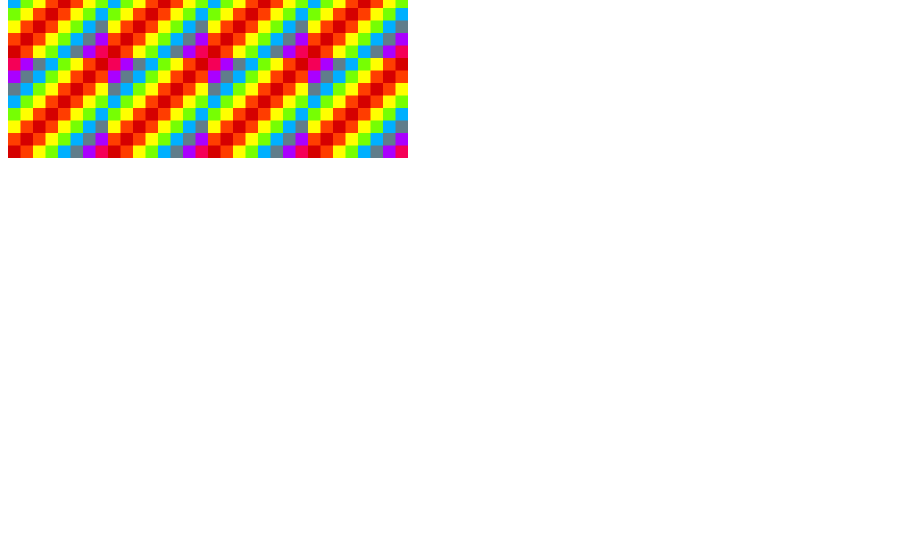
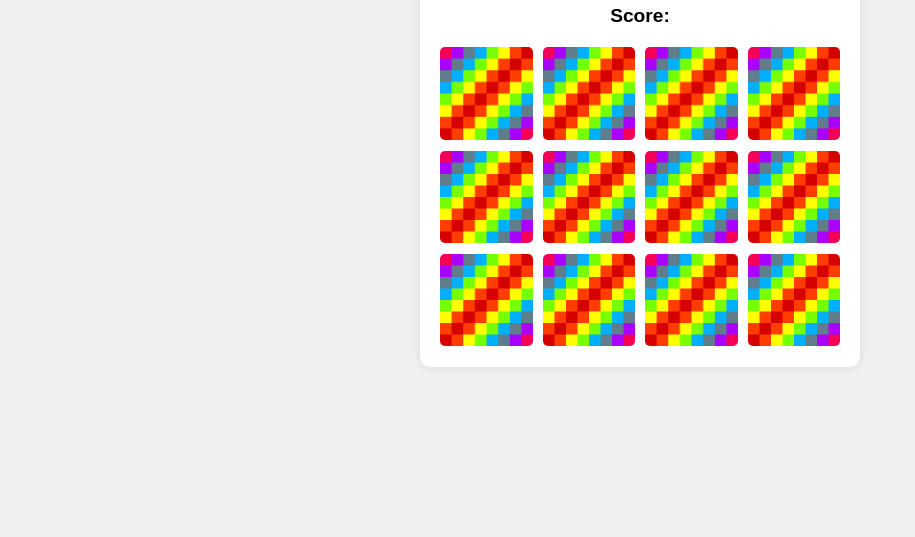
Before and after one commit to theumeshkashyap/Memory-Game, a plain HTML site: page index.html in a window 1280 px wide. Shown: the part 263-800 px from the top of the page, without its empty margins (0-915 px from the left). Drawn offline with Linux system fonts and the light colour scheme.

Commit message:
CSS added

```diff
--- a/styles.css
+++ b/styles.css
@@ -3,4 +3,61 @@
     flex-wrap: wrap;
     width: 400px;
     height: 300px;
+    display: grid;
+    grid-template-columns: repeat(4, 1fr);
+    grid-gap: 10px;
+    margin-top: 20px;
   }
+
+  body {
+    font-family: Arial, sans-serif;
+    background-color: #f0f0f0;
+    margin: 0;
+    padding: 0;
+}
+
+main {
+    display: flex;
+    justify-content: center;
+    align-items: center;
+    height: 100vh;
+}
+
+#container {
+    max-width: 800px;
+    margin: 0 auto;
+    text-align: center;
+}
+
+#game-container {
+    background-color: #fff;
+    padding: 20px;
+    border-radius: 10px;
+    box-shadow: 0 0 10px rgba(0, 0, 0, 0.1);
+}
+
+h1 {
+    font-size: 2rem;
+    margin-bottom: 20px;
+}
+
+h3 {
+    font-size: 1.2rem;
+    margin-bottom: 10px;
+}
+
+
+
+img {
+    max-width: 100%;
+    height: auto;
+    cursor: pointer;
+    border-radius: 5px;
+    transition: transform 0.3s ease;
+}
+
+img:hover {
+    transform: scale(1.1);
+}
+
+/* You can add more styles as needed */
```
